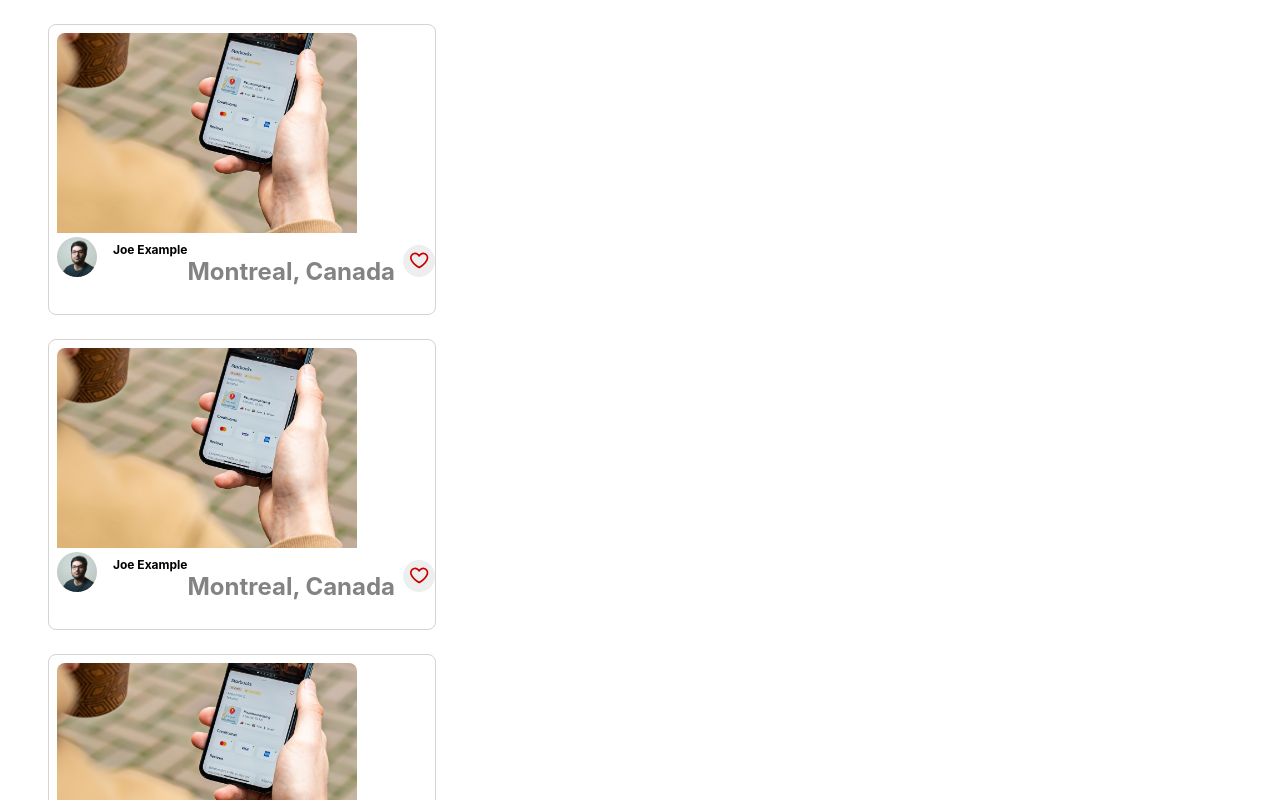
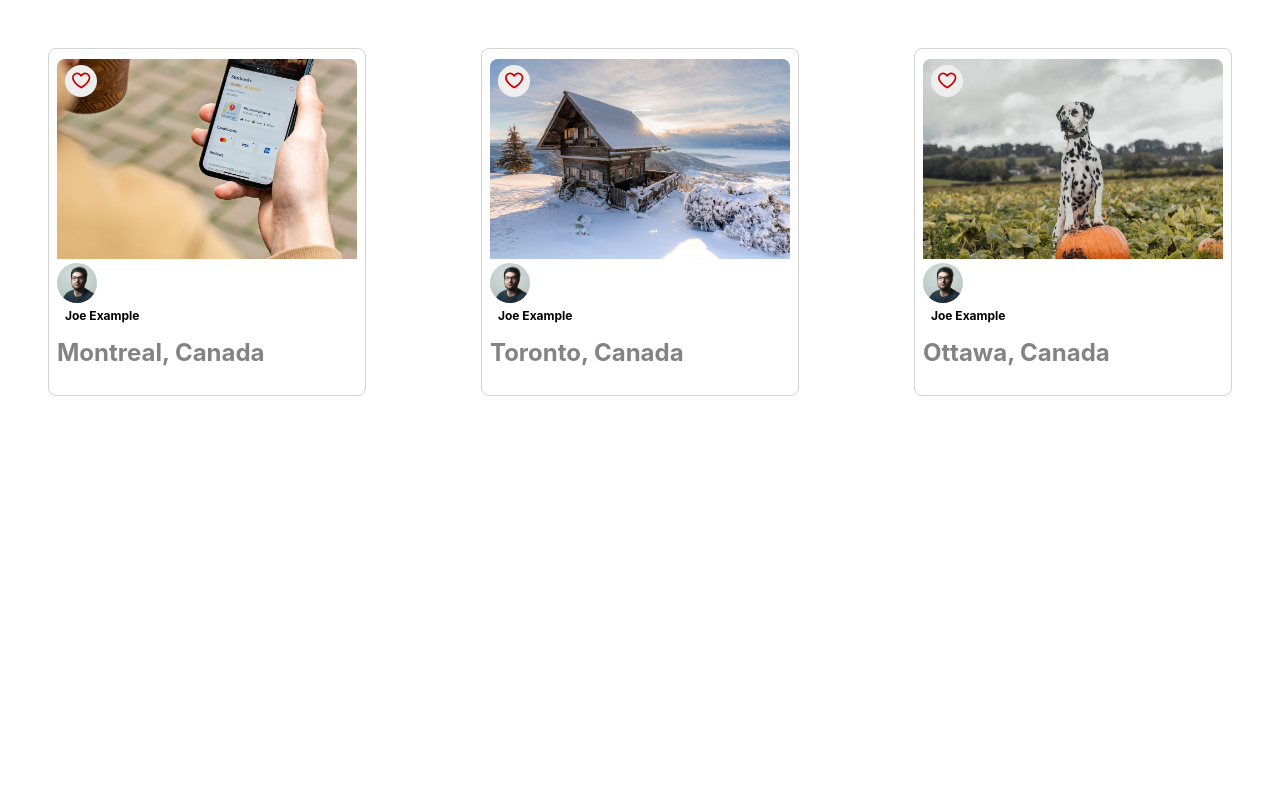
Before and after one commit to EricBradshaw98/photolab2, a React (Create React App) app in the folder frontend/: page / in a window 1280 px wide. Shown: the top 800 px of the page. Built offline with nearby package versions, Linux system fonts and the light colour scheme; the HTML template or start-up script is replaced by a standard one.

Commit message:
added list of photos

```diff
--- a/frontend/src/App.jsx
+++ b/frontend/src/App.jsx
@@ -1,34 +1,34 @@
 import React from 'react';
 
 import PhotoListItem from './components/PhotoListItem';
-
+import PhotoList from './components/PhotoList';
 
 import './App.scss';
 
-const sampleDataForPhotoListItem = {
-  id: "1",
-  location: {
-    city: "Montreal",
-    country: "Canada",
-  },
-  imageSource: `${process.env.PUBLIC_URL}/Image-1-Regular.jpeg`,
-  username: "Joe Example",
-  profile: `${process.env.PUBLIC_URL}/profile-1.jpg`,
-};
+// const sampleDataForPhotoListItem = {
+//   id: "1",
+//   location: {
+//     city: "Montreal",
+//     country: "Canada",
+//   },
+//   imageSource: `${process.env.PUBLIC_URL}/Image-1-Regular.jpeg`,
+//   username: "Joe Example",
+//   profile: `${process.env.PUBLIC_URL}/profile-1.jpg`,
+// };
 
 
 
-const photosData = [sampleDataForPhotoListItem, sampleDataForPhotoListItem, sampleDataForPhotoListItem];
+//const photosData = [sampleDataForPhotoListItem, sampleDataForPhotoListItem, sampleDataForPhotoListItem];
 
 // Note: Rendering a single component to build components in isolation
 const App = () => {
   return (
     <div className="App">
 
-      {photosData.map((photoData, index) => (
-        <PhotoListItem key={index} photo={photoData} />
 
-      ))}
+        <PhotoList />
+
+
     </div>
   );
 };
--- a/frontend/src/components/PhotoFavButton.jsx
+++ b/frontend/src/components/PhotoFavButton.jsx
@@ -8,7 +8,7 @@
   const [favorited, setFavorited] = useState(false);
 
   const toggleFavorite = () => {
-    setFavorited(!favorited);
+    setFavorited(prevFavorited => !prevFavorited);
   };
 
 
--- a/frontend/src/components/PhotoList.jsx
+++ b/frontend/src/components/PhotoList.jsx
@@ -1,5 +1,5 @@
 import React from "react";
-
+import PhotoListItem from './PhotoListItem';
 import "../styles/PhotoList.scss";
 
 const sampleDataForPhotoList = [
@@ -56,12 +56,21 @@
   },
 ];
 
-const PhotoList = () => {
+
+const PhotoList = (props) => {
+  const photoItems = sampleDataForPhotoList.map((photo) => (
+    <PhotoListItem
+      key={photo.id}
+      photo={photo}
+    />
+  ));
+
   return (
     <ul className="photo-list">
-      {/* Insert React */}
+      {photoItems}
     </ul>
   );
 };
 
+
 export default PhotoList;
--- a/frontend/src/components/PhotoListItem.jsx
+++ b/frontend/src/components/PhotoListItem.jsx
@@ -7,14 +7,17 @@
 
 const PhotoListItem = (props) => {
 
+console.log(props)
+
   return (
     <section className="photo-list__item">
-      <img className="photo-list__image" src={props.photo.imageSource} alt="Photo" />
+      <PhotoFavButton className="photo-list__fav-icon"  />
+      <img className="photo-list__image" src={props.photo.urls.regular} alt="Photo" />
       <div className="photo-list__user-details">
-        <img className="photo-list__user-profile" src={props.photo.profile} alt="Profile" />
-        <h1 className="photo-list__user-info">{props.photo.username}</h1>
+        <img className="photo-list__user-profile" src={props.photo.user.profile} alt="Profile" />
+        <h1 className="photo-list__user-info">{props.photo.user.name}</h1>
         <h2 className="photo-list__user-location">{`${props.photo.location.city}, ${props.photo.location.country}`}</h2>
-        <PhotoFavButton className="photo-list__fav-icon" displayAlert={false} selected={true} />
+
       </div>
     </section>
   )
--- a/frontend/src/styles/PhotoListItem.scss
+++ b/frontend/src/styles/PhotoListItem.scss
@@ -6,13 +6,6 @@
   border-style: solid;
   border-radius: 8px;
   max-width: fit-content;
-}
-
-.photo-list__image {
-  user-select: none;
-  width: 300px;
-  height: 200px;
-  object-fit: cover;
 }
 
 .photo-list__image {
@@ -34,6 +27,7 @@
 
 .photo-list__user-details {
   display: flex;
+  flex-direction: column; /* Change flex-direction to column */
 }
 
 .photo-list__user-info {
@@ -45,5 +39,5 @@
 
 .photo-list__user-location {
   color: #838383;
-
+  margin-top: 5px;
 }
```
